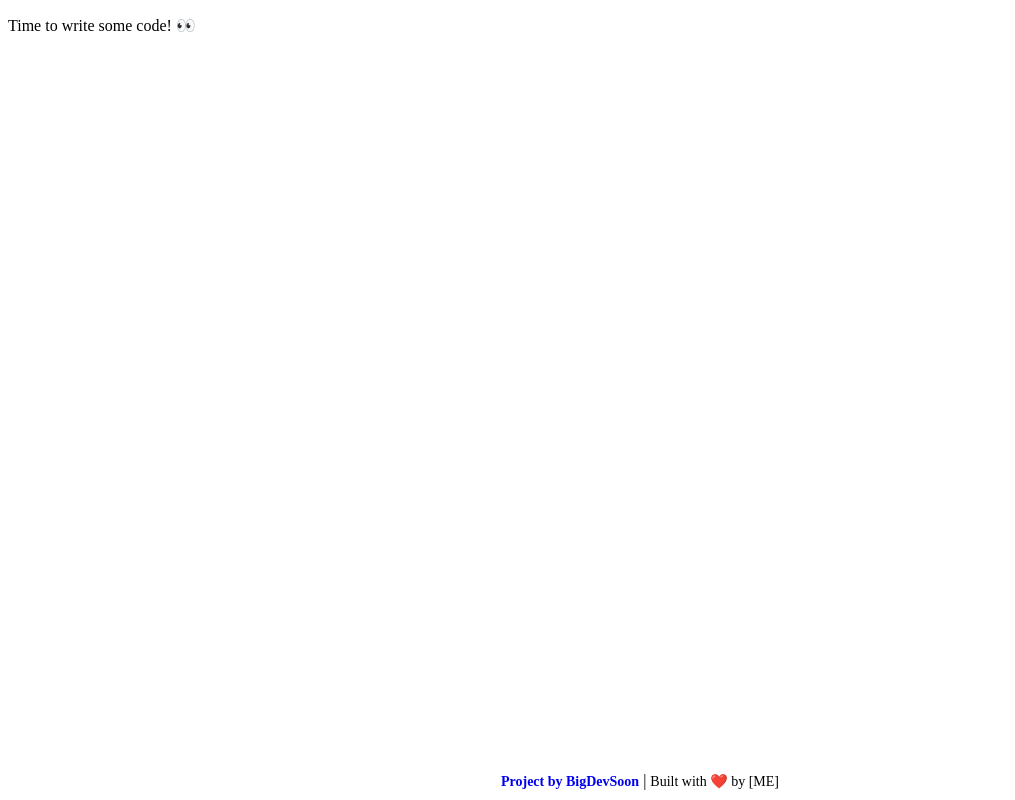
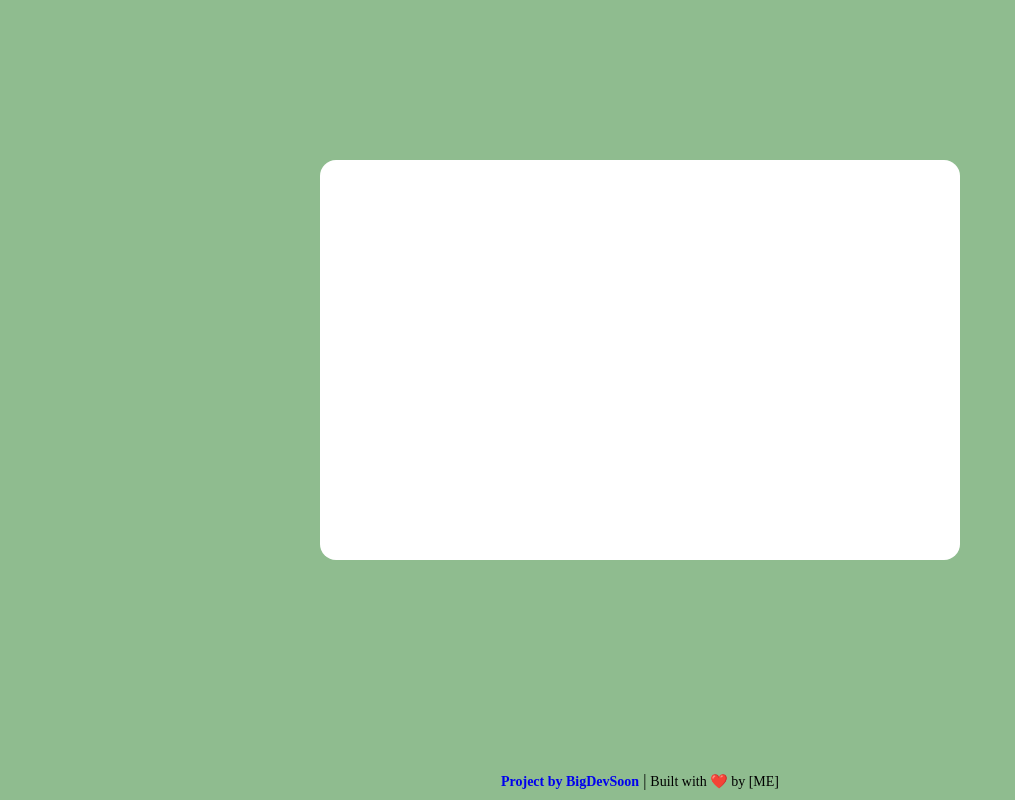
Before and after one commit to erickmontemayor/business-card, a plain HTML site: page index.html in a window 1280 px wide. Shown: the whole page, without its empty margins (0-1015 px from the left). Drawn offline with Linux system fonts and the light colour scheme.

Commit message:
added backgorund and card

```diff
--- a/index.css
+++ b/index.css
@@ -17,3 +17,17 @@
 .footer span {
   font-size: 14px;
 }
+
+body {
+  background-color: darkseagreen;
+  margin-top: 10em;
+}
+
+.card{
+  display: block;
+  background-color: white;
+  width: 40em;
+  height: 25em;
+  margin: auto;
+  border-radius: 1em;
+}
--- a/index.html
+++ b/index.html
@@ -7,8 +7,8 @@
     <title>BigDevSoon - Business Card Project</title>
   </head>
   <body>
-    <!-- Place below is for your own exciting code -->
-    <p>Time to write some code! 👀</p>
+    <div class="card">
+    </div>
     <!-- Change the [ME] part to your own name/GitHub link -->
     <div class="footer">
       <a href="https://bigdevsoon.me" target="_blank" rel="noopener noreferrer"
```
